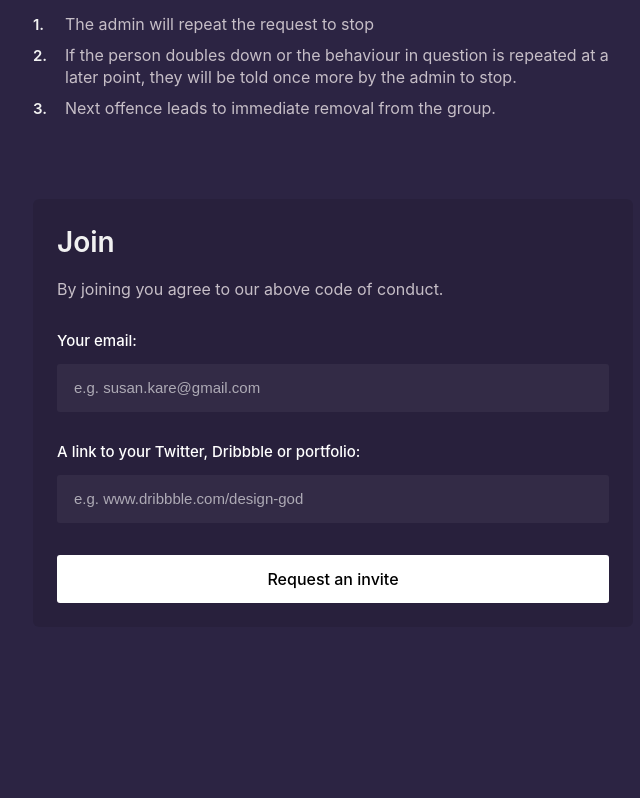
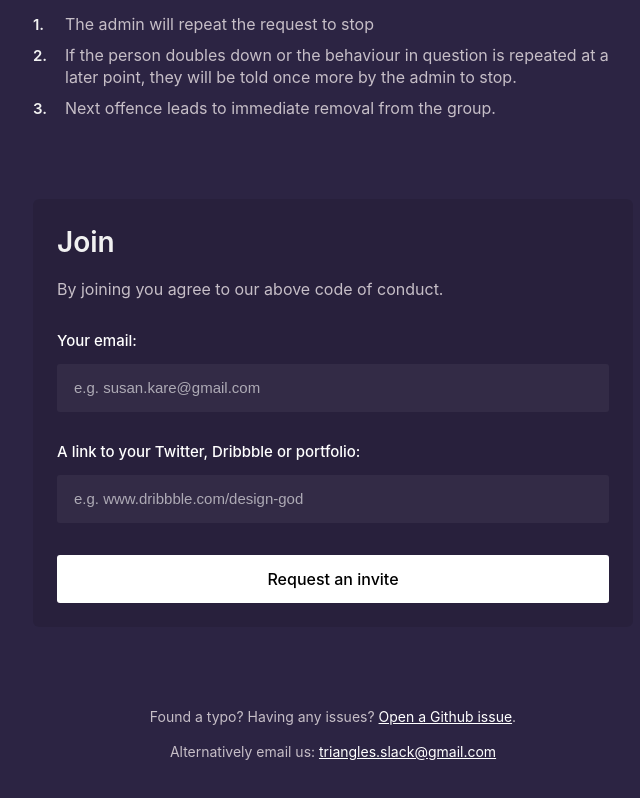
Before and after one commit to mattvagni/triangles-slack, a React app: page / in a window 1280 px wide. Shown: the part 2025-2823 px from the top of the page, without its empty margins (307-947 px from the left). Before the commit the page ends 2752 px from the top, so only its background shows below. Built offline with nearby package versions, Linux system fonts and the light colour scheme.

Commit message:
Added footer.

```diff
--- a/src/web/App/index.js
+++ b/src/web/App/index.js
@@ -78,6 +78,12 @@ class App extends Component {
           />
 
           <JoinForm />
+
+          <div class="app__footer">
+            <Text size="small">Found a typo? Having any issues? <a href="https://github.com/mattvagni/triangles-slack/issues/new" target="_blank">Open a Github issue</a>.</Text>
+            <Text size="small">Alternatively email us: <a href="mailto:triangles.slack@gmail.com">triangles.slack@gmail.com</a></Text>
+          </div>
+
         </div>
       </div>
     );
--- a/src/web/App/styles.css
+++ b/src/web/App/styles.css
@@ -27,3 +27,8 @@ html {
 	height: 64px;
 	margin: 0 0 32px;
 }
+
+.app__footer {
+	margin: 80px 32px 0;
+	text-align: center;
+}
--- a/src/web/Text/styles.css
+++ b/src/web/Text/styles.css
@@ -15,6 +15,14 @@
   font-size: 0.9em;
   padding: 0.05em 0.2em;
   border-radius: 2px;
+}
+
+.text a {
+  color: #FFF;
+}
+
+.text a:hover {
+  color: inherit;
 }
 
 .text--isInline {
```
